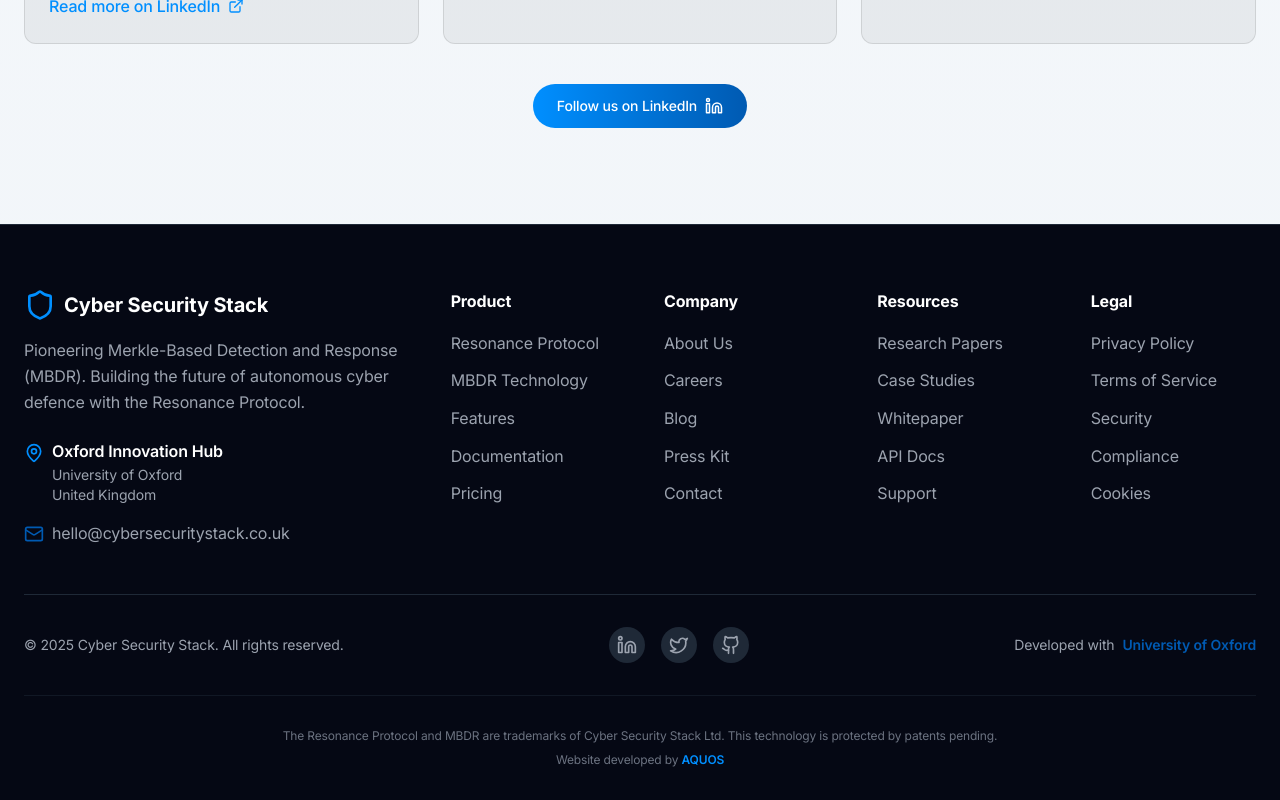
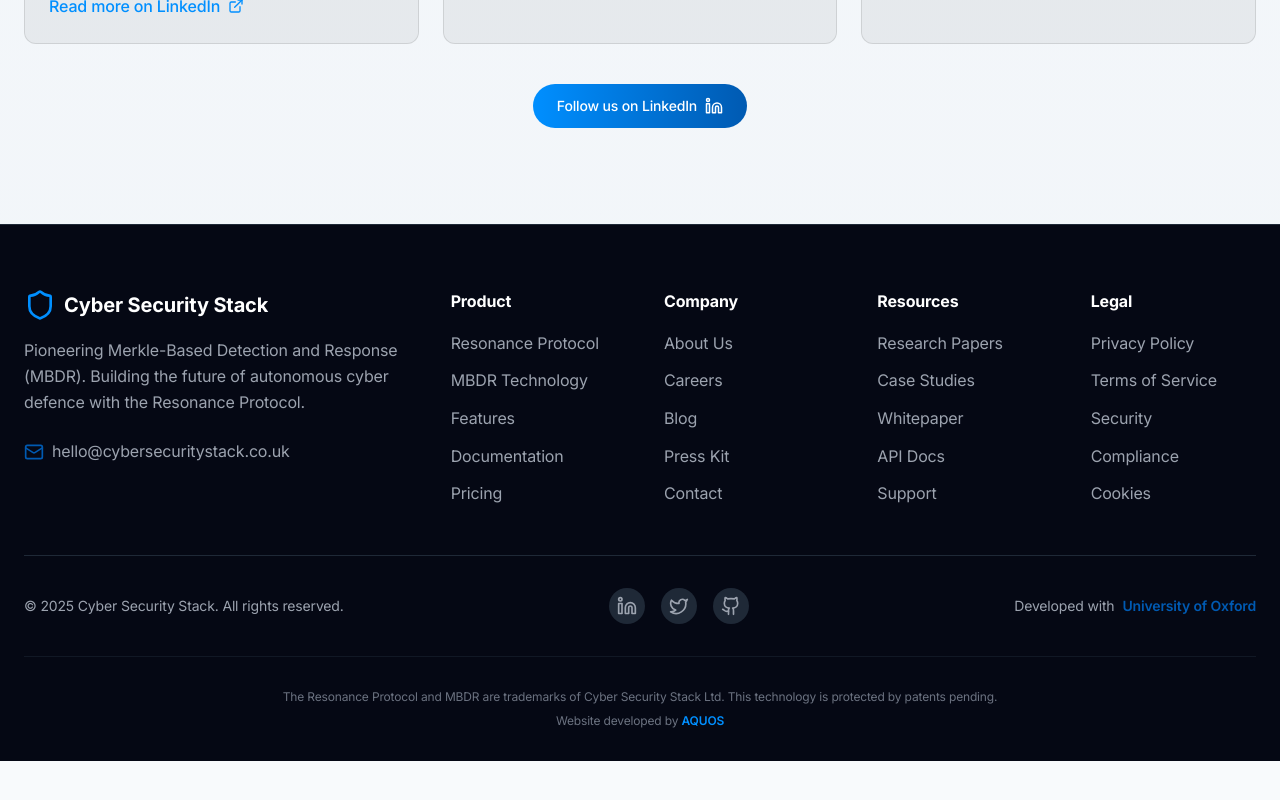
Before and after one commit to DevanshM1211/Cybersecurity-Stack-Website, a Next.js app: page / in a window 1280 px wide. Shown: the part 2240-3040 px from the top of the page. After the commit the page ends 3001 px from the top, so only its background shows below. Built offline with nearby package versions, Linux system fonts and the light colour scheme.

Commit message:
Remove Oxford Innovation Hub address from footer

```diff
--- a/components/Footer.tsx
+++ b/components/Footer.tsx
@@ -1,6 +1,6 @@
 "use client";
 
-import { Shield, Mail, Linkedin, Twitter, Github, MapPin } from "lucide-react";
+import { Shield, Mail, Linkedin, Twitter, Github } from "lucide-react";
 import { motion } from "framer-motion";
 
 const Footer = () => {
@@ -74,19 +74,6 @@ const Footer = () => {
               the future of autonomous cyber defence with the Resonance
               Protocol.
             </p>
-            <div className="flex items-start gap-2 text-gray-400 mb-4">
-              <MapPin
-                size={20}
-                className="flex-shrink-0 mt-1 text-cyber-blue"
-              />
-              <div>
-                <p className="font-semibold text-white">
-                  Oxford Innovation Hub
-                </p>
-                <p className="text-sm">University of Oxford</p>
-                <p className="text-sm">United Kingdom</p>
-              </div>
-            </div>
             <div className="flex items-center gap-2 text-gray-400">
               <Mail size={20} className="text-cyber-purple" />
               <a
```
